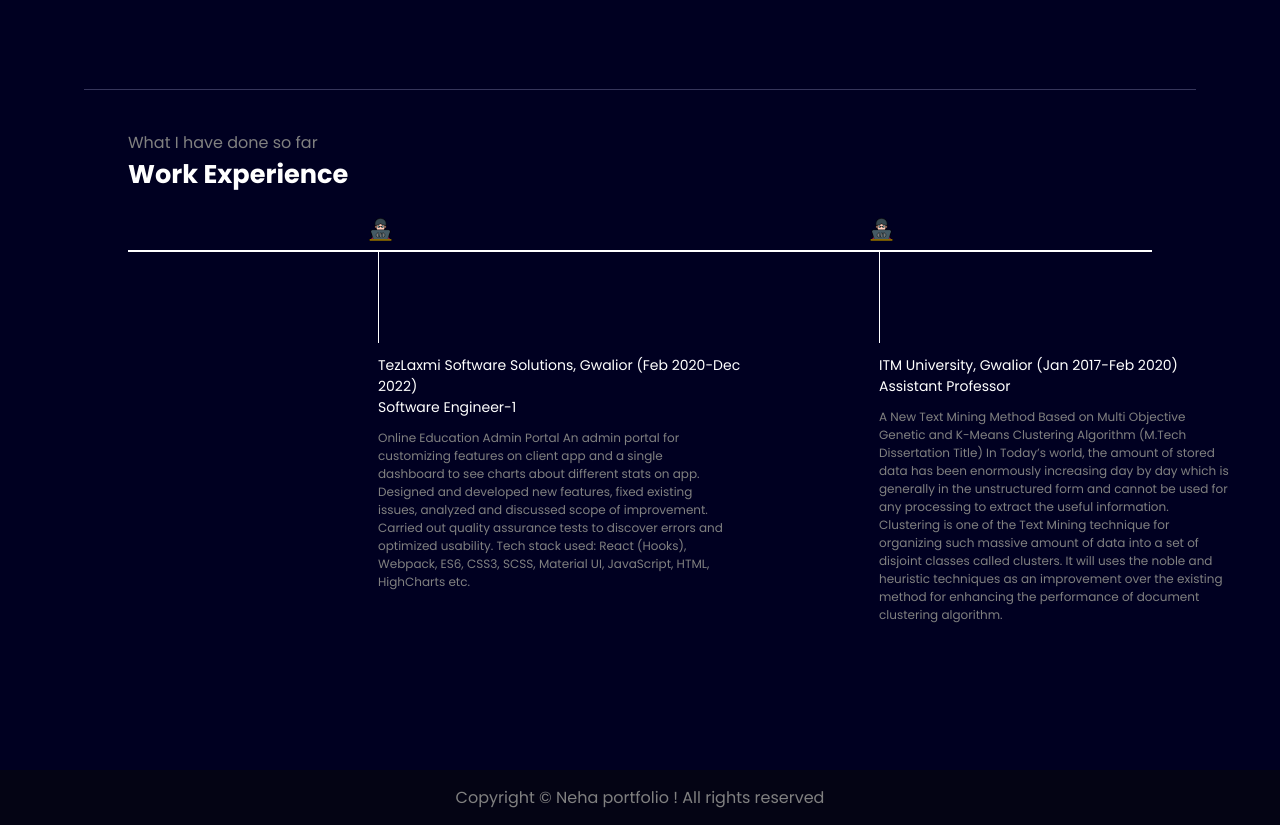
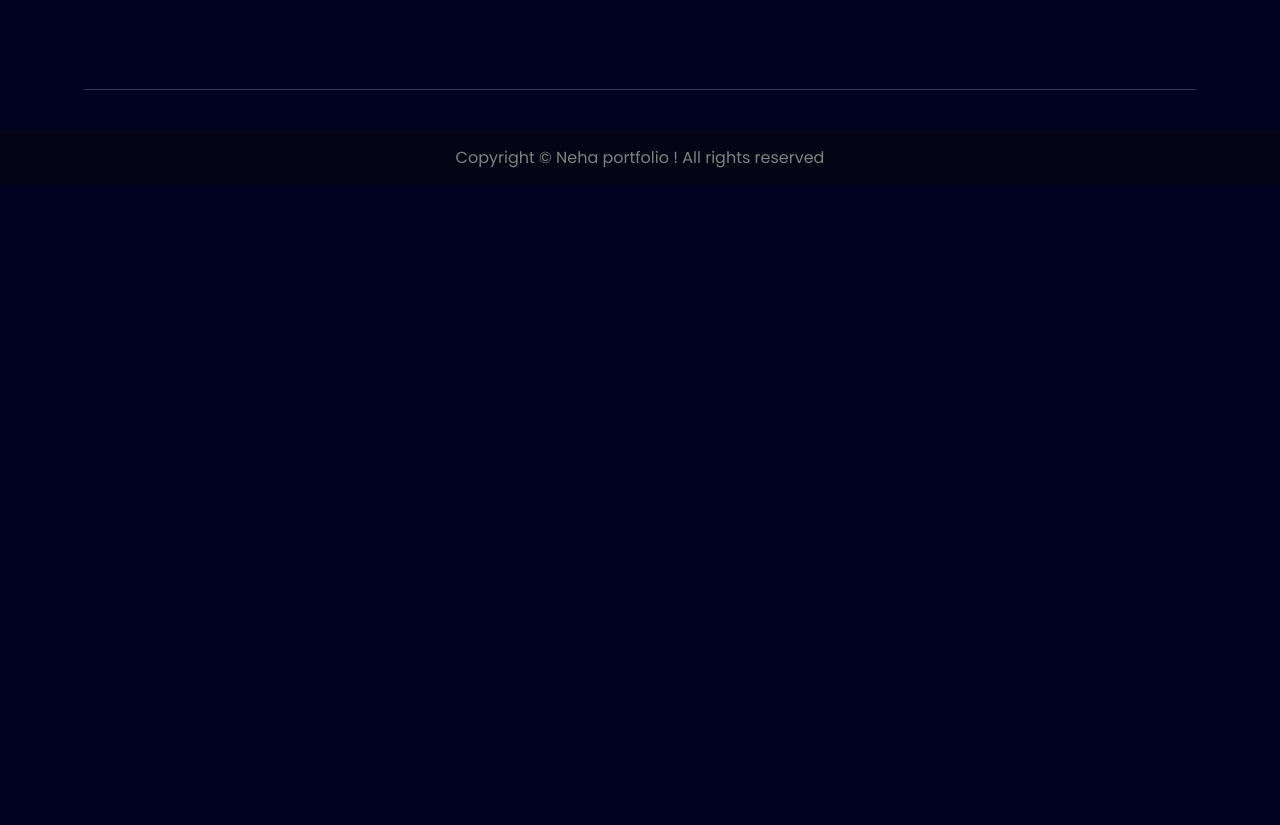
Before and after one commit to Nehagarg17/neha_portfolio_website, a plain HTML site: page index.html in a window 1280 px wide. Shown: the part 520-1345 px from the top of the page. After the commit the page ends 800 px from the top, so only its background shows below. Drawn offline with nearby package versions, Linux system fonts and the light colour scheme.

Commit message:
portfolio updates

```diff
--- a/index.html
+++ b/index.html
@@ -17,7 +17,7 @@
   <main>
     <script>
       function downloadFile() {
-        window.open("./assets/files/Neha_resume.pdf")
+        window.open("./assets/files/Neha_resume_BE.pdf")
       }
       function visitlinkedin() {
         window.open("https://www.linkedin.com/in/neha-garg-9a930627a/")
@@ -37,44 +37,6 @@
       </div>
     </section>
     <hr />
-    <section class="secondsection">
-      <span class="text-gray">What I have done so far</span>
-      <h1>Work Experience</h1>
-      <div class="box">
-        <div class="vertical">
-          <img class="img-top" src="./assets/images/6840478.png"></img>
-          <div class="vertical-title">TezLaxmi Software Solutions, Gwalior (Feb 2020-Dec 2022)
-            <div class="verticl-title">
-              Software Engineer-1
-            </div>
-          </div>
-          <div class="vertical-desc">
-            Online Education Admin Portal An admin portal for customizing features on client app and a single
-            dashboard to see charts about different stats on app.
-            Designed and developed new features, fixed existing issues, analyzed and discussed scope of improvement.
-            Carried out quality assurance tests to discover errors and optimized usability.
-            Tech stack used: React (Hooks), Webpack, ES6, CSS3, SCSS, Material UI, JavaScript, HTML, HighCharts etc.
-          </div>
-        </div>
-        <div class="vertical">
-          <img class="img-top" src="./assets/images/6840478.png"></img>
-          <div class="vertical-title">ITM University, Gwalior (Jan 2017-Feb 2020)
-            <div class="verticl--title">
-              Assistant Professor
-            </div>
-          </div>
-          <div class="vertical-desc">
-            A New Text Mining Method Based on Multi Objective Genetic and K-Means Clustering Algorithm (M.Tech
-            Dissertation Title)
-            In Today’s world, the amount of stored data has been enormously increasing day by day which is generally in
-            the unstructured form and cannot be used for any processing to extract the useful information.
-            Clustering is one of the Text Mining technique for organizing such massive amount of data into a set of
-            disjoint classes called clusters.
-            It will uses the noble and heuristic techniques as an improvement over the existing method for enhancing the
-            performance of document clustering algorithm.
-          </div>
-        </div>
-    </section>
   </main>
   <footer>
     <!-- <div class="footer">
@@ -101,7 +63,7 @@
   <!-- Setup and start animation! -->
   <script>
     var typed = new Typed('#element', {
-      strings: ['Frontend Developer', 'React Developer'],
+      strings: ['Backend Developer', 'NodeJS Developer'],
       typeSpeed: 50,
     });
     $(function () {
```
Also changed, not shown: 2 other files.
